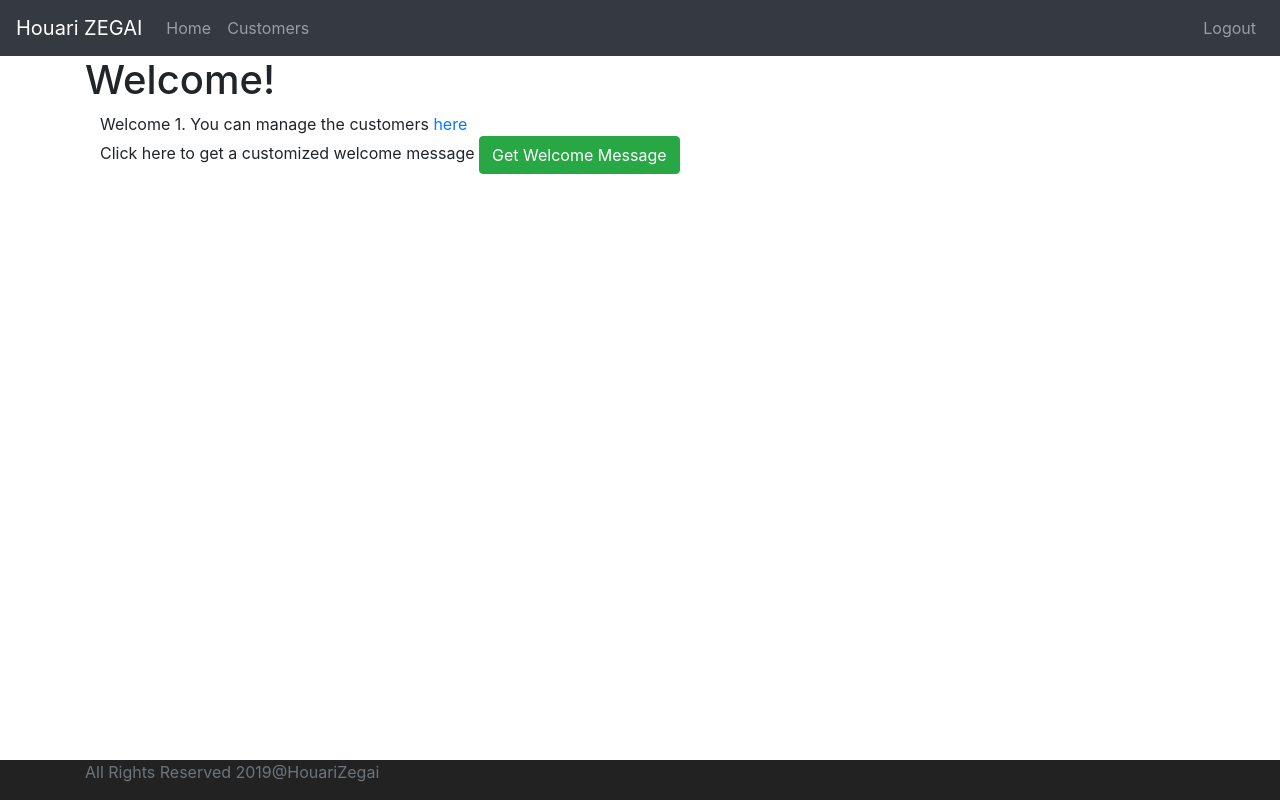
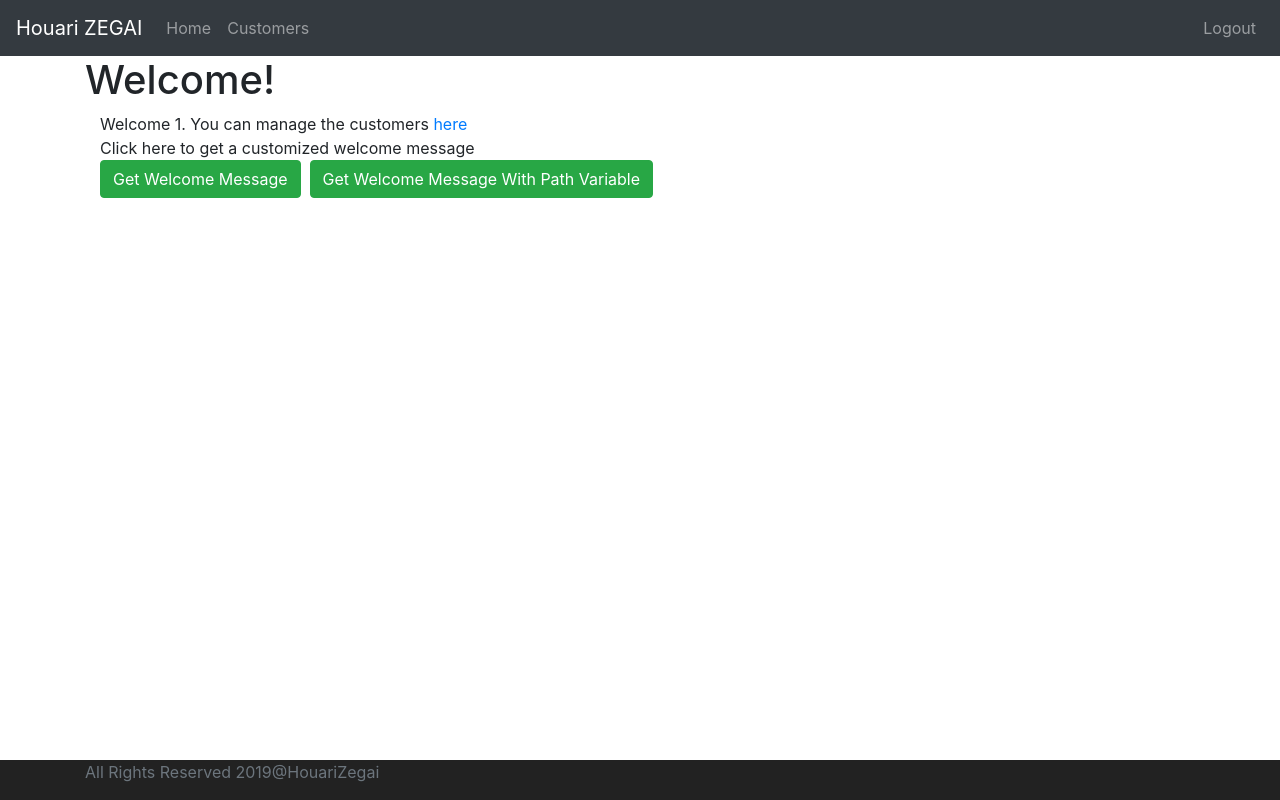
Before and after one commit to devtech5789/FullStack-CRUD-Angular-SpringBoot, an Angular app in the folder crm-frontend/: page /welcome/1 in a window 1280 px wide. Built offline with nearby package versions, Linux system fonts and the light colour scheme; sample sign-in values are in the browser's storage.

Commit message:
HttpClient - handle error response & using path variable - demo

```diff
--- a/crm-frontend/src/app/service/data/welcome-data.service.ts
+++ b/crm-frontend/src/app/service/data/welcome-data.service.ts
@@ -15,4 +15,8 @@ export class WelcomeDataService {
   executeHelloWorldBeanService() {
     return this.http.get<HelloWorldBean>("http://localhost:8080/hello-world-bean");
   }
+
+  executeHelloWorldServiceWithPathVariable(name: string) {
+    return this.http.get<HelloWorldBean>(`http://localhost:8080/hello-world/${name}`);
+  }
 }
--- a/crm-frontend/src/app/welcome/welcome.component.html
+++ b/crm-frontend/src/app/welcome/welcome.component.html
@@ -3,8 +3,9 @@
     Welcome {{name}}. You can manage the customers <a routerLink="/customers">here</a>
 </div>
 <div class="container">
-    Click here to get a customized welcome message
-    <button (click)="getWelcomeMessage()" class="btn btn-success">Get Welcome Message</button>
+    Click here to get a customized welcome message<br>
+    <button (click)="getWelcomeMessage()" class="btn btn-success">Get Welcome Message</button>&nbsp;
+    <button (click)="getWelcomeMessageWithPathVariable()" class="btn btn-success">Get Welcome Message With Path Variable</button>
 </div>
 
 <div class="container" *ngIf="welcomeMessageFromService">
--- a/crm-frontend/src/app/welcome/welcome.component.ts
+++ b/crm-frontend/src/app/welcome/welcome.component.ts
@@ -25,8 +25,15 @@ export class WelcomeComponent implements OnInit {
   }
 
   getWelcomeMessage() {
-    //console.log(this.service.executeHelloWorldBeanService());
+    // console.log(this.service.executeHelloWorldBeanService());
     this.service.executeHelloWorldBeanService().subscribe(
+      response => this.handleSuccessfulResponse(response),
+      error => this.handleErrorResponse(error)
+    );
+  }
+
+  getWelcomeMessageWithPathVariable() {
+    this.service.executeHelloWorldServiceWithPathVariable(this.name).subscribe(
       response => this.handleSuccessfulResponse(response)
     );
   }
@@ -36,4 +43,10 @@ export class WelcomeComponent implements OnInit {
     this.welcomeMessageFromService = response.message;
   }
 
+  handleErrorResponse(error) {
+    // console.log(error.error.message);
+    // console.log(error);
+    this.welcomeMessageFromService = error.error.message;
+  }
+
 }
```
Also changed, not shown: 1 other file (tests, documents, lock files or other folders).
